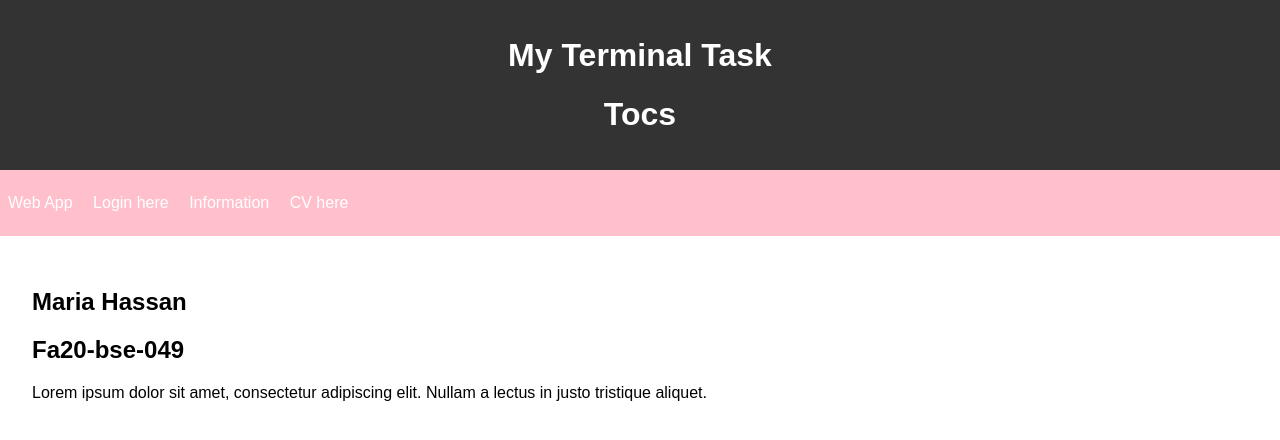
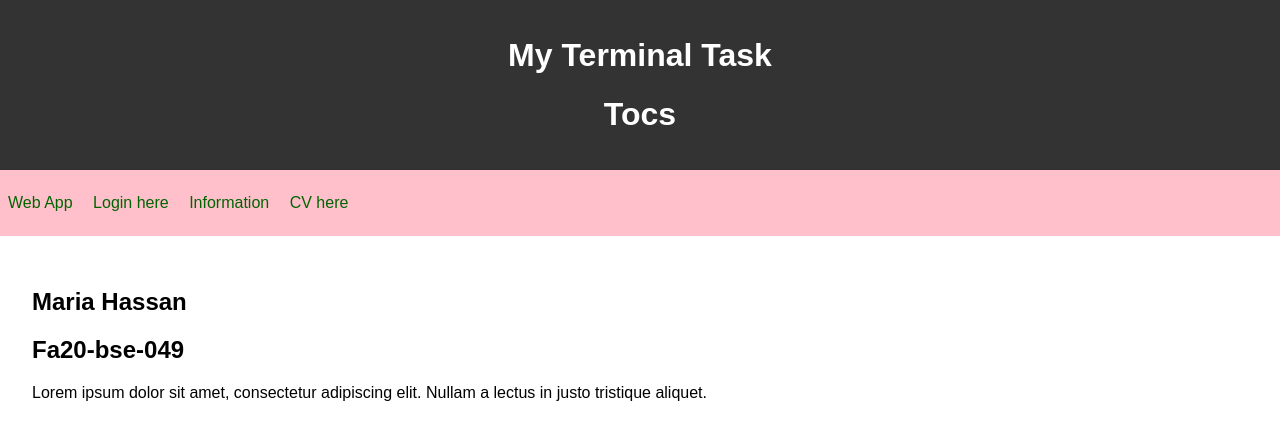
Before and after one commit to aleeshahayat/terminal, a PHP site: page / in a window 1280 px wide. Shown: the top 440 px of the page. Run offline with PHP 8.4, Linux system fonts and the light colour scheme.

Commit message:
Update index.php

```diff
--- a/index.php
+++ b/index.php
@@ -30,7 +30,7 @@
     margin-right: 1rem;
   }
   nav ul li a {
-    color: #fff;
+    color: #006400;
     text-decoration: none;
   }
   main {
```
